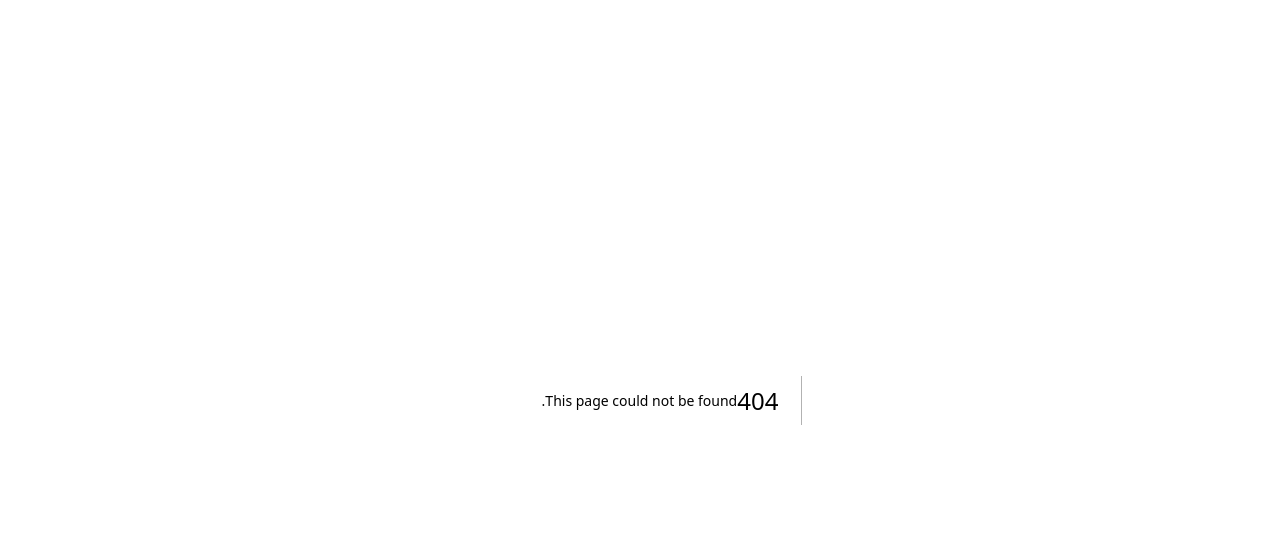
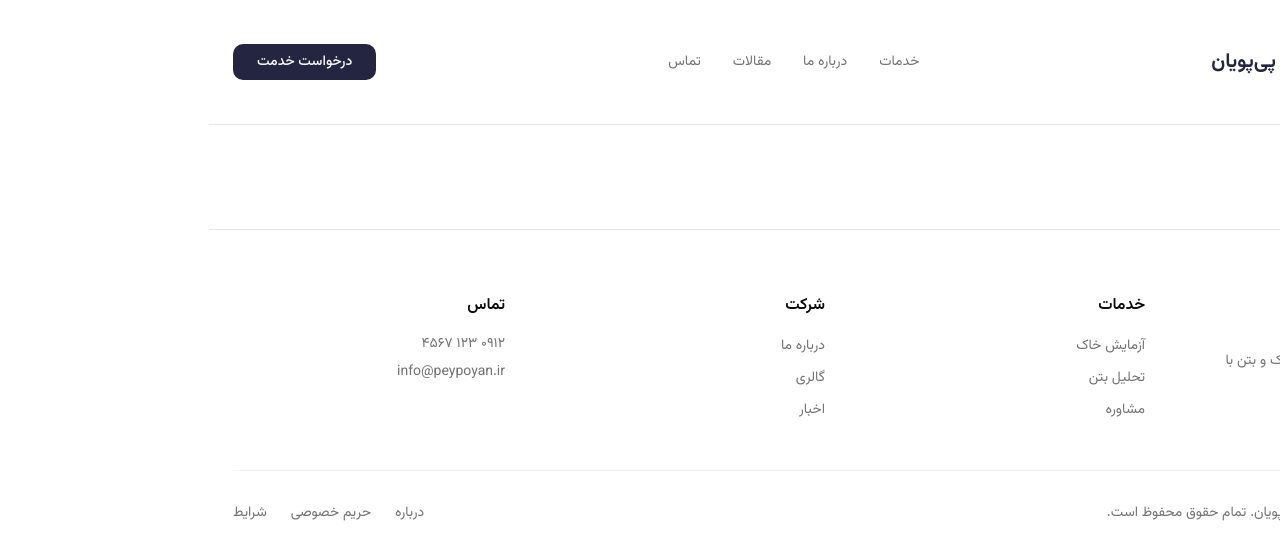
Before and after one commit to thepooyan/peypooyan, a Next.js app: page /contact-us in a window 1280 px wide. Before the commit this address had no page. Shown: the top 558 px of the page. Built offline with nearby package versions, Linux system fonts and the light colour scheme.

Commit message:
header router group

```diff
--- /dev/null
+++ b/app/(header)/contact-us/page.tsx
@@ -0,0 +1,7 @@
+const contactus = () => {
+  return (
+    <div>contactus</div>
+  )
+}
+
+export default contactus
--- /dev/null
+++ b/app/(header)/layout.tsx
@@ -0,0 +1,18 @@
+import Footer from "@/components/footer"
+import Header from "@/components/header"
+import { ReactNode } from "react"
+
+interface p {
+  children: ReactNode
+}
+const layout = ({children}:p) => {
+  return (
+    <main className="min-h-screen bg-background text-foreground">
+      <Header />
+      {children}
+      <Footer />
+    </main>
+  )
+}
+
+export default layout
--- /dev/null
+++ b/app/(header)/page.tsx
@@ -0,0 +1,11 @@
+import Hero from "@/components/hero"
+import Services from "@/components/services"
+
+export default function Home() {
+  return (
+    <>
+      <Hero />
+      <Services />
+    </>
+  )
+}
--- a/app/page.tsx
+++ /dev/null
@@ -1,15 +0,0 @@
-import Header from "@/components/header"
-import Hero from "@/components/hero"
-import Services from "@/components/services"
-import Footer from "@/components/footer"
-
-export default function Home() {
-  return (
-    <main className="min-h-screen bg-background text-foreground">
-      <Header />
-      <Hero />
-      <Services />
-      <Footer />
-    </main>
-  )
-}
```
